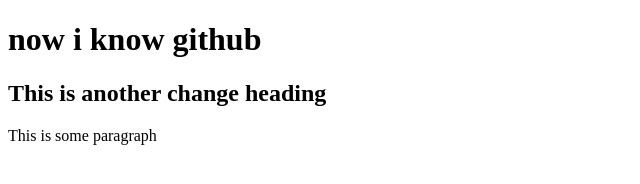
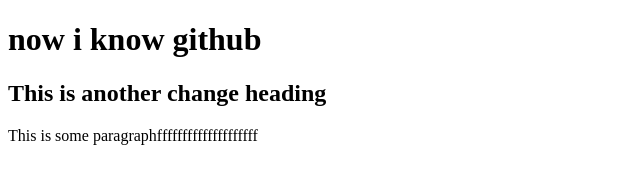
Before and after one commit to tamim005/3-5-send-small-incremental-changes-to-gihubs, a plain HTML site: page index.html in a window 1280 px wide. Shown: the whole page, without its empty margins (0-640 px from the left). Drawn offline with Linux system fonts and the light colour scheme.

Commit message:
add some text

```diff
--- a/index.html
+++ b/index.html
@@ -10,7 +10,7 @@
     <h1>now i know github</h1>
 
     <h2>This is another change heading </h2>
-    <p>This is some paragraph</p>
+    <p>This is some paragraphffffffffffffffffffff</p>
 
 </body>
 </html>
```
